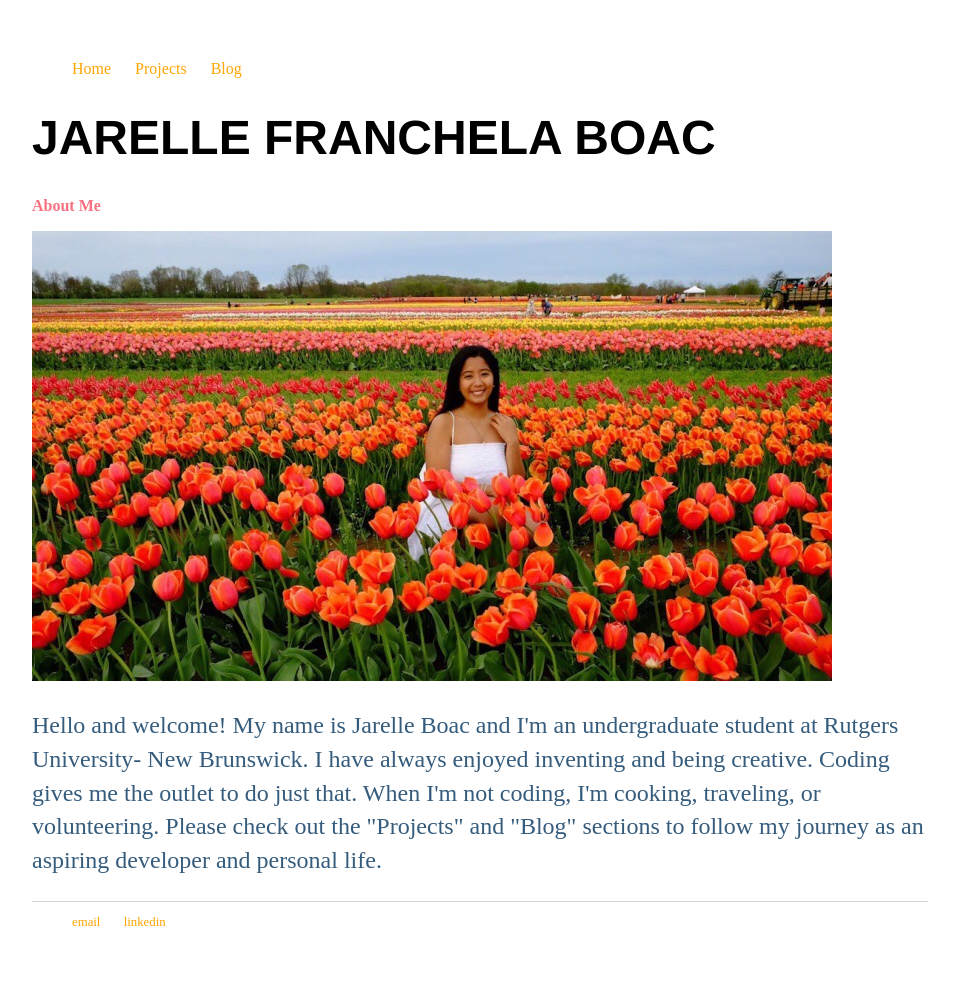
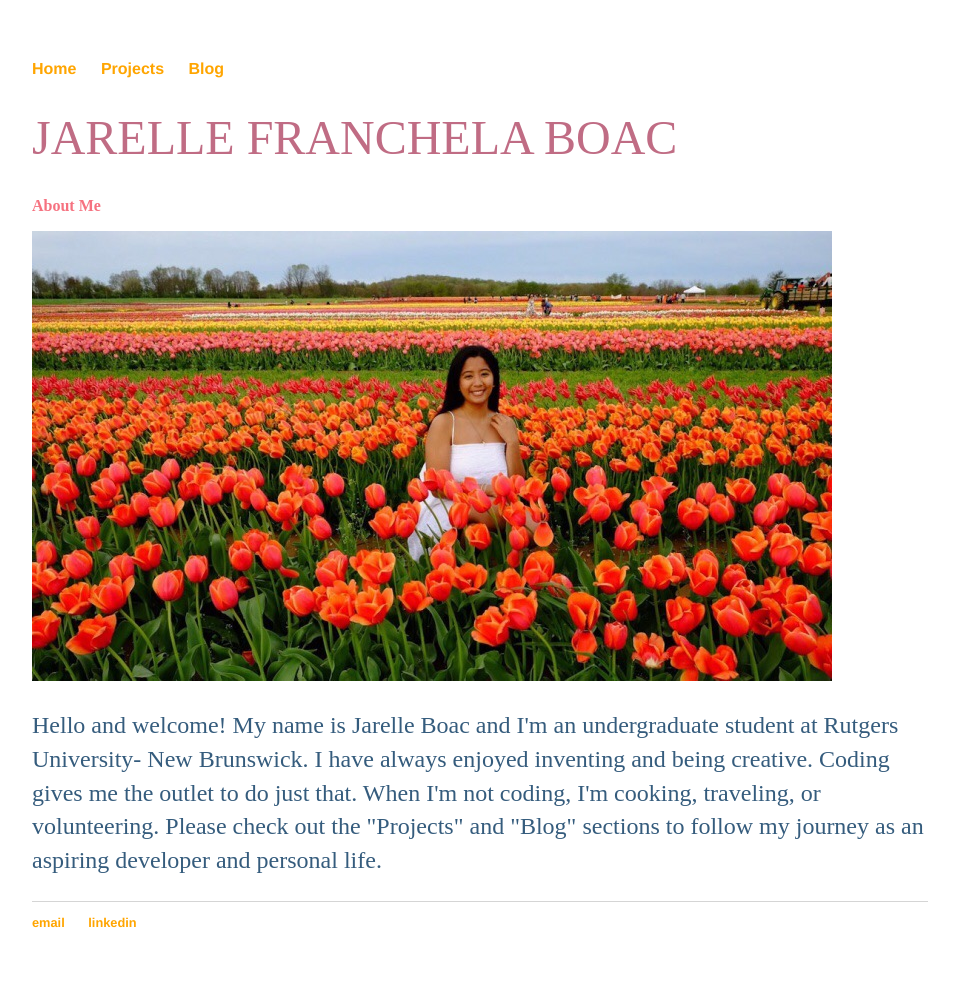
Before and after one commit to jarelle22/jarelleboac.github.io, a Jekyll site: the page built from index.html, in a window 1280 px wide. Shown: the whole page, without its empty margins (160-1113 px from the left). Built offline with Jekyll 4.4.1, drawn with Linux system fonts in a browser that asks for light colours.

Commit message:
Update main.css

```diff
--- a/css/main.css
+++ b/css/main.css
@@ -3,15 +3,12 @@ body {
     width: 70%;
 }
 nav ul, footer ul {
-    /*font-family:'Helvetica', 'Arial', 'Sans-Serif';
+    font-family:'Helvetica', 'Arial', 'Sans-Serif';
     padding: 0px;
     list-style: none;
-    font-weight: bold;*/
+    font-weight: bold;
 
-    color: #C06C84;
-    font-family: 'Brandon-Grotesque', 'Sans-Serif';
-    font-style: normal;
-    font-weight: 100;
+
 }
 nav ul li, footer ul li {
     display: inline;
@@ -26,7 +23,11 @@ a:hover {
 }
 h1 {
     font-size: 3em;
-    font-family:'Helvetica', 'Arial', 'Sans-Serif';
+    /*font-family:'Helvetica', 'Arial', 'Sans-Serif';*/
+    color: #C06C84;
+    font-family: 'Brandon-Grotesque', 'Sans-Serif';
+    font-style: normal;
+    font-weight: 100;
 
 }
 h3 {
```
